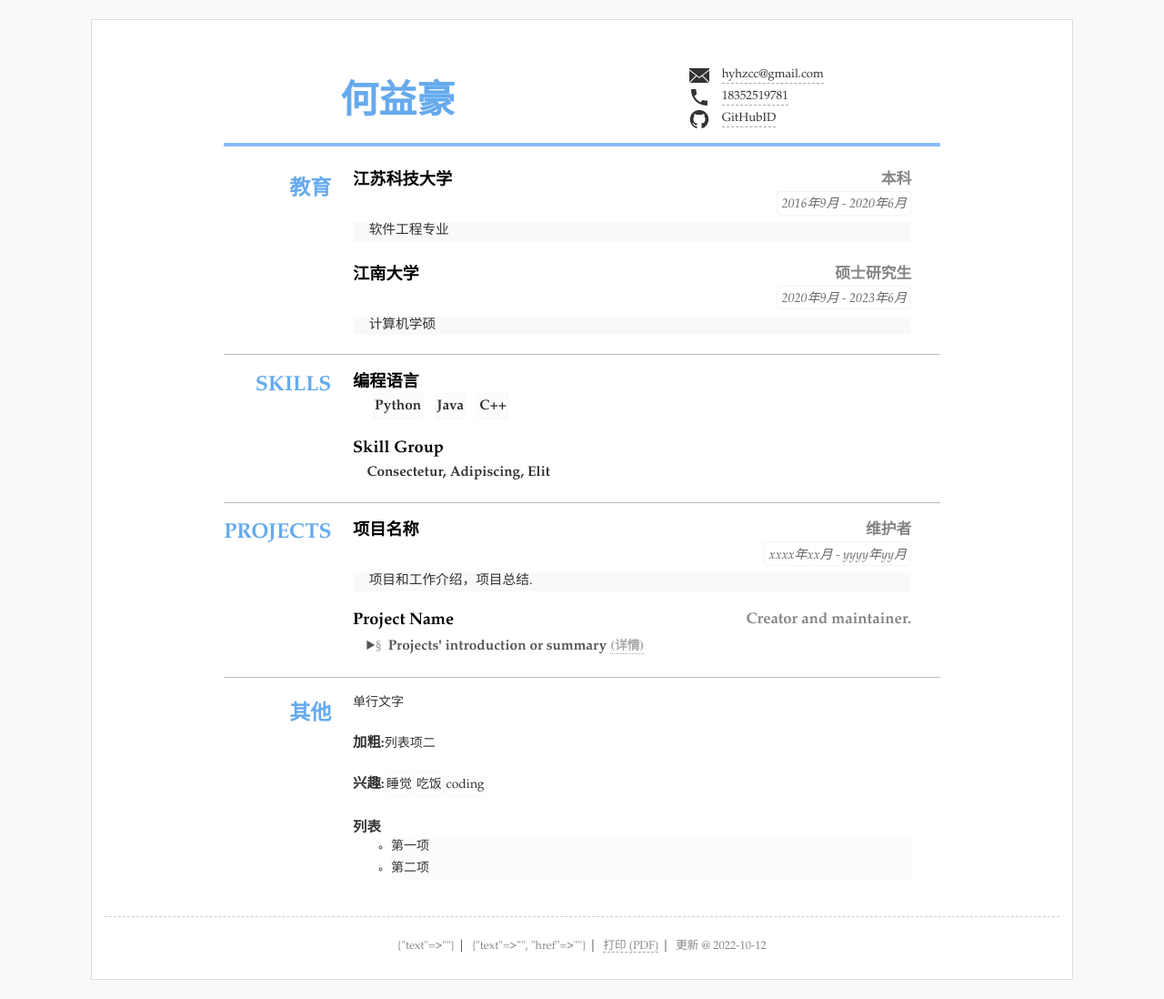
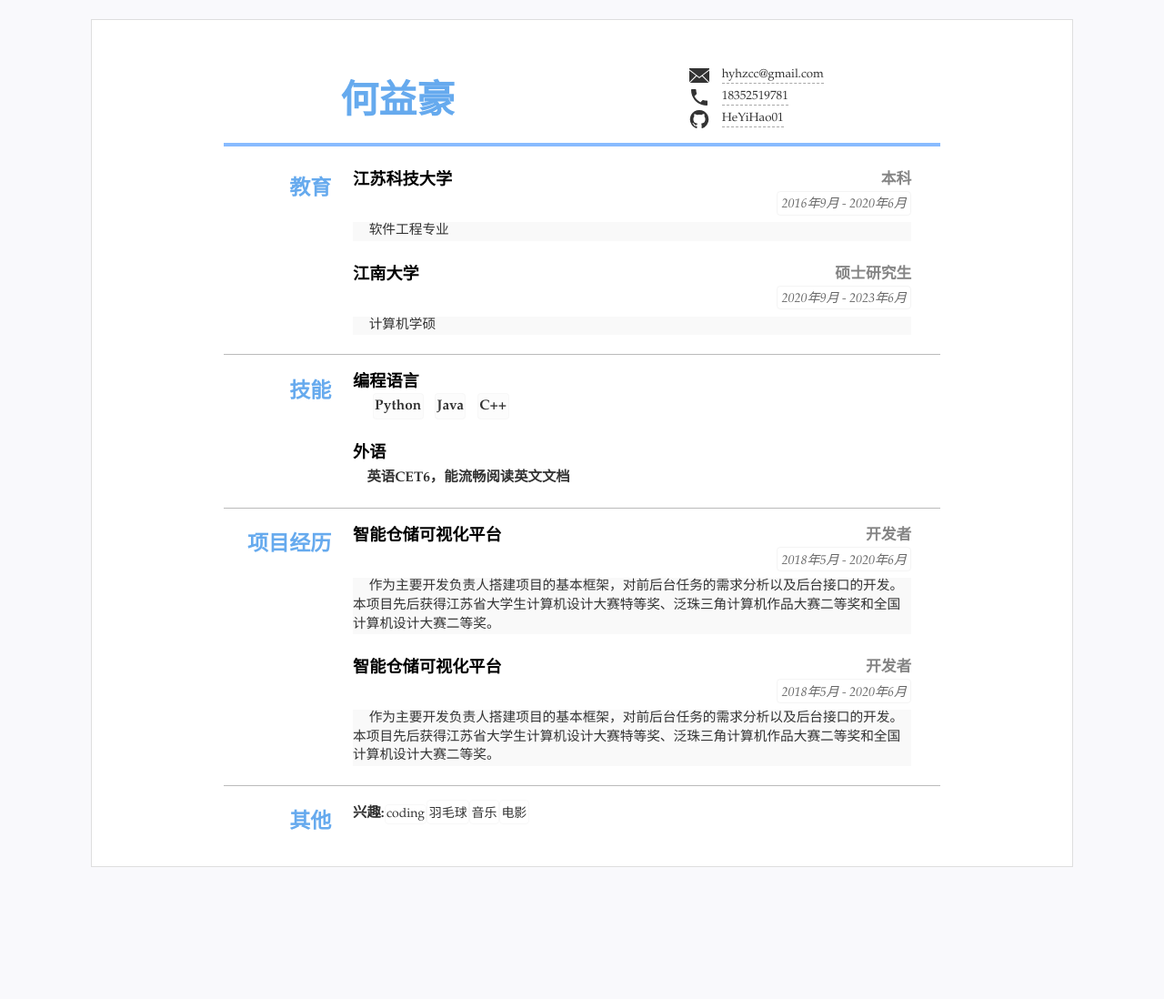
Before and after one commit to HeYiHao01/CV_Resume, a Jekyll site: the page built from index.html, in a window 1280 px wide. Shown: the whole page at 91% size. Built offline with Jekyll 4.4.1, drawn with Linux system fonts in a browser that asks for light colours; after the commit the page ends 974 px from its top, so only the background shows below that.

Commit message:
Update resume.yml

```diff
--- a/_data/resume.yml
+++ b/_data/resume.yml
@@ -15,7 +15,7 @@ contact: #联系方式连接等3~5行
 - text: "18352519781"
   href: 'tel:18352519781'
   icon: 'icons/phone.svg'
-- text: "GitHubID"
+- text: "HeYiHao01"
   href: 'https://github.com/HeYiHao01'
   icon: "icons/github.svg"
   attr: 'target="_blank"' #新标签页打开
@@ -37,28 +37,32 @@ main: #简历主要内容，
     detail: 计算机学硕
 
 - type: skills
-  # name: "技能"
+  name: "技能"
   content:
   - title: 编程语言
     items: #itmems 可以小块的方式显示
     - Python
     - Java
     - C++
-  - title: Skill Group
-    summary: Consectetur, Adipiscing, Elit
+  - title: 外语
+    summary: 英语CET6，能流畅阅读英文文档
 
 - type: projects
-  name: Projects
+  name: 项目经历
   content:
-  - title: 项目名称
-    duration: xxxx年xx月 - yyyy年yy月
-    detail: 项目和工作介绍，项目总结.
-    sub: 维护者
-  - title: Project Name
-    summary: Projects' introduction or summary
-    detail:
-      md: _data/demo.md
-    sub: Creator and maintainer.
+  - title: 智能仓储可视化平台
+    duration: 2018年5月 - 2020年6月
+    detail: 作为主要开发负责人搭建项目的基本框架，对前后台任务的需求分析以及后台接口的开发。本项目先后获得江苏省大学生计算机设计大赛特等奖、泛珠三角计算机作品大赛二等奖和全国计算机设计大赛二等奖。
+    sub: 开发者
+  - title: 智能仓储可视化平台
+    duration: 2018年5月 - 2020年6月
+    detail: 作为主要开发负责人搭建项目的基本框架，对前后台任务的需求分析以及后台接口的开发。本项目先后获得江苏省大学生计算机设计大赛特等奖、泛珠三角计算机作品大赛二等奖和全国计算机设计大赛二等奖。
+    sub: 开发者
+#   - title: Project Name
+#     summary: Projects' introduction or summary
+#     detail:
+#       md: _data/demo.md
+#     sub: Creator and maintainer.
    #可继续添加更多内容
 
 #others 其他简略内容(列表)
@@ -66,18 +70,19 @@ others: #其他列表显示
 - type: others #ID可以为空
   name: '其他'
   content: #选择需要的格式
-  - 单行文字
-  - title: "加粗:"
-    text: "列表项二"
+#   - 单行文字
+#   - title: "加粗:"
+#     text: "列表项二"
   - title: "兴趣:"
     items: #单行列表
-    - 睡觉
-    - 吃饭
     - coding
-  - title: 列表
-    list:
-    - 第一项
-    - 第二项
+    - 羽毛球
+    - 音乐
+    - 电影
+#   - title: 列表
+#     list:
+#     - 第一项
+#     - 第二项
 #- type:
 #  name: '其他'
 #  content: #选择需要的格式
@@ -85,13 +90,13 @@ others: #其他列表显示
 #  - 如果有可以继续添加
 
 #footer 脚注，打印版和web版不同不显示
-footer: #脚注多组
-  print: #打印版markdown或者html
-  screen:
-  - text: ""
-  #   href: '/'
-  - text: ""
-    href: ""
+# footer: #脚注多组
+#   print: #打印版markdown或者html
+#   screen:
+#   - text: ""
+#   #   href: '/'
+#   - text: ""
+#     href: ""
 
 #页面额外js脚本，如xx统计
 scripts:
```
